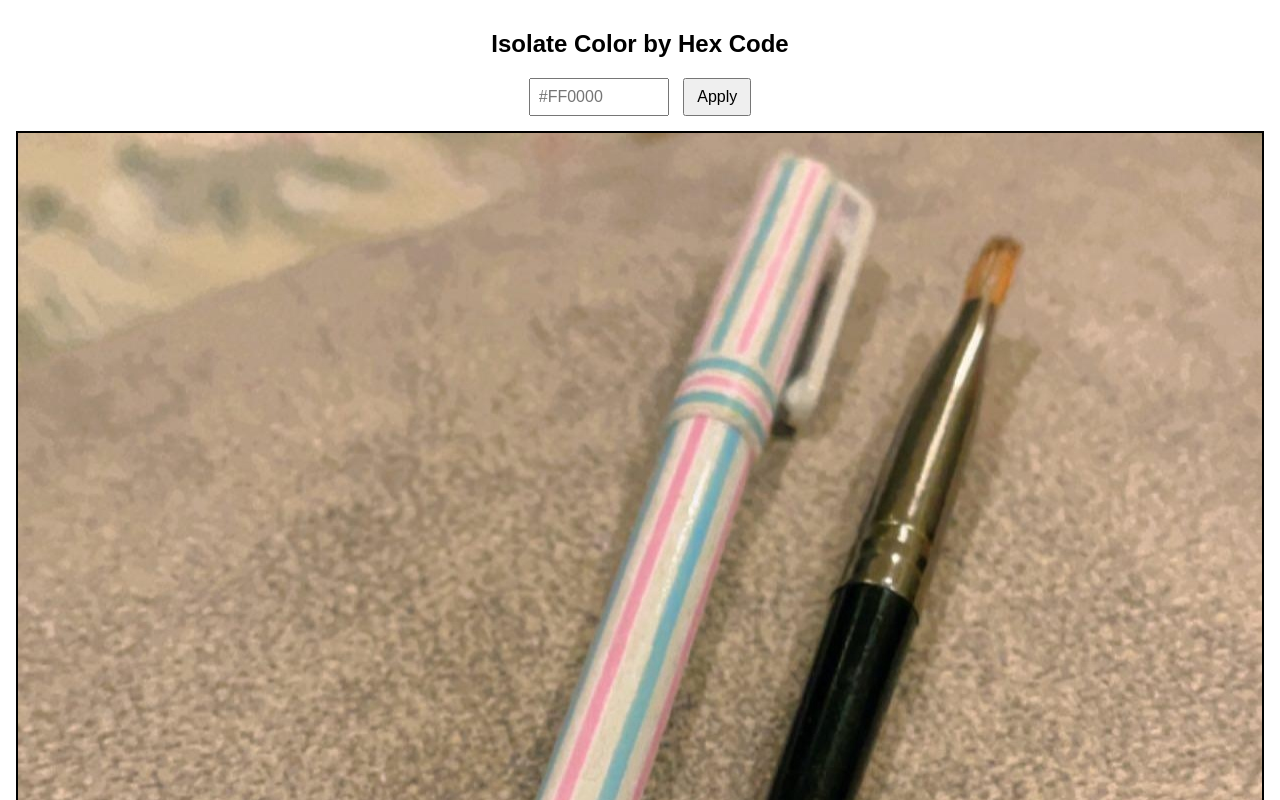
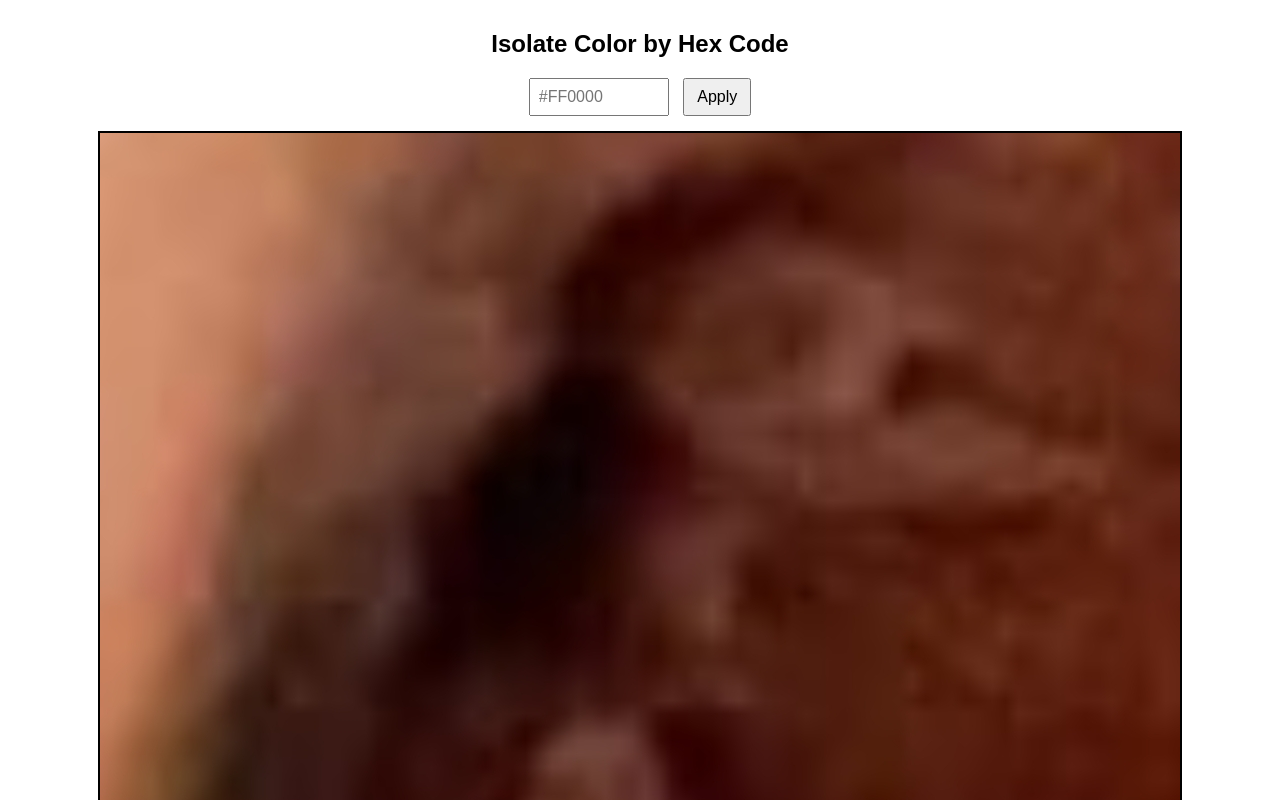
Before and after one commit to travelwithchef/Testing, a plain HTML site: page index.html in a window 1280 px wide. Shown: the top 800 px of the page. Drawn offline with Linux system fonts and the light colour scheme.

Commit message:
Update index.html

```diff
--- a/index.html
+++ b/index.html
@@ -40,7 +40,7 @@
     const ctx = canvas.getContext('2d');
     const img = new Image();
     img.crossOrigin = "anonymous";
-    img.src = "myfav.jpg";
+    img.src = "blank.jpg";
 
     // Helper: convert hex color to RGB object
     function hexToRgb(hex) {
```
